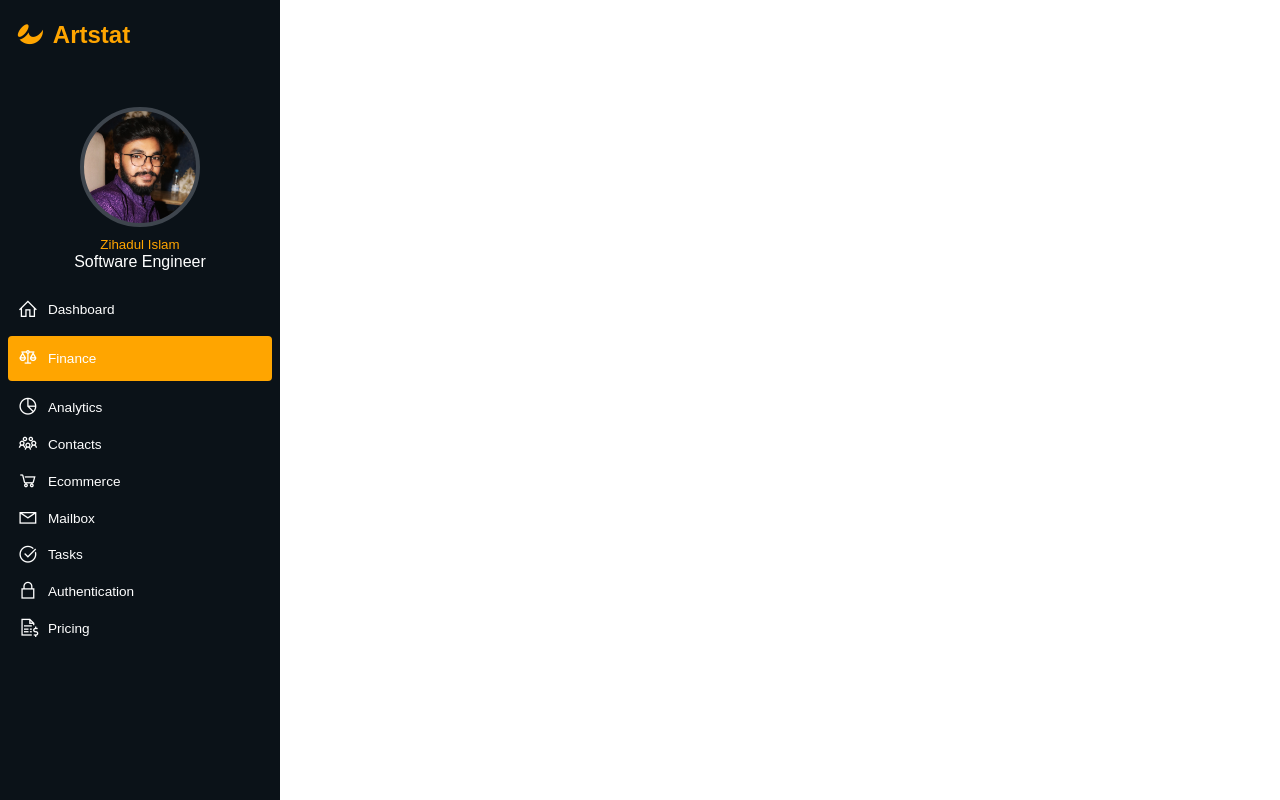
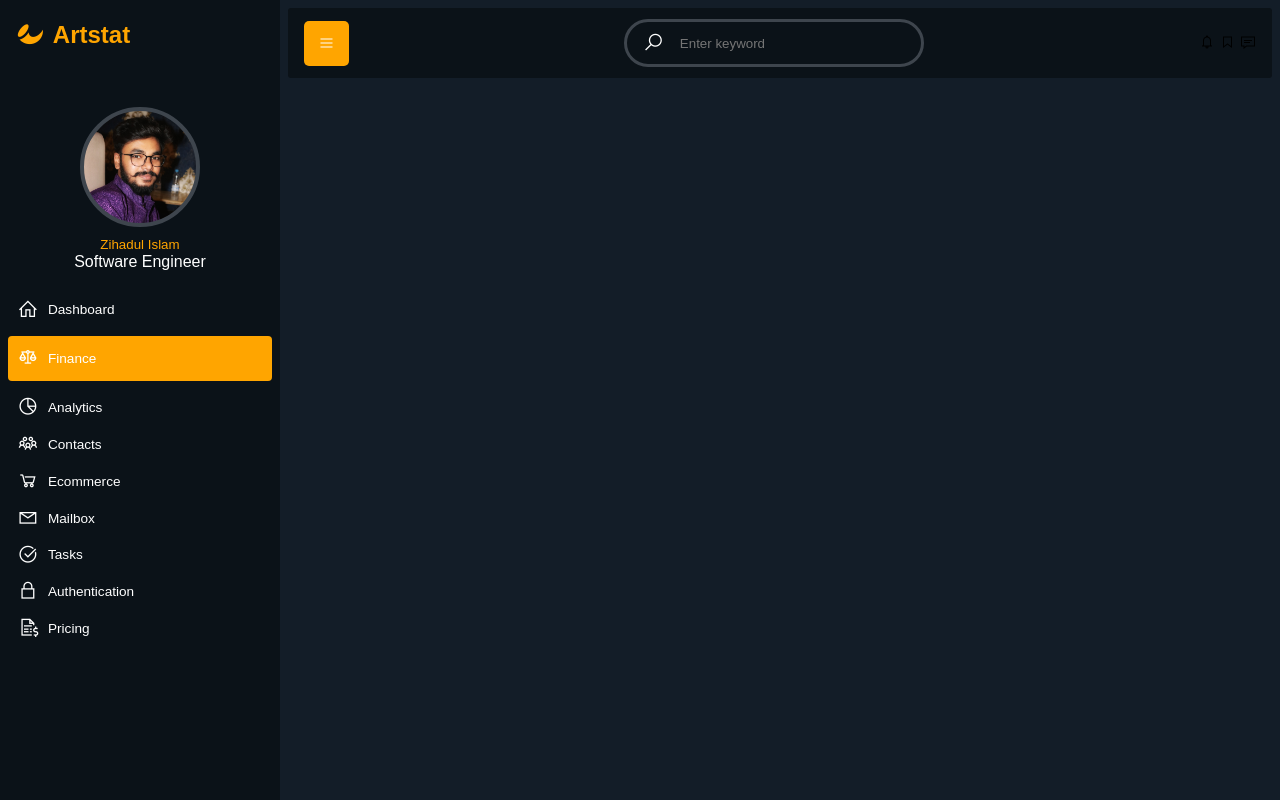
Before and after one commit to zuizihad/responsive-admin, a plain HTML site: page index.html in a window 1280 px wide. Drawn offline with nearby package versions, Linux system fonts and the light colour scheme.

Commit message:
header styled

```diff
--- a/index.html
+++ b/index.html
@@ -86,7 +86,20 @@
     </div>
     <!-- main content start -->
     <div class="main-content">
-
+        <header>
+            <label for="" class="menu-toggle">
+                <span class="las la-bars"></span>
+            </label>
+            <div class="search">
+                <span class="las la-search"></span>
+                <input type="search" name="" placeholder="Enter keyword" id="">
+            </div>
+            <div>
+                <span class="las la-bell"></span>
+                <span class="las la-bookmark"></span>
+                <span class="las la-sms"></span>
+            </div>
+        </header>
     </div>
 
 </body>
--- a/style.css
+++ b/style.css
@@ -12,7 +12,10 @@
     padding: 0;
     margin: 0;
 }
-
+input, button {
+    outline: none;
+}
+/* sidebar css style start */
 .sidebar {
     height: 100vh;
     width: 280px;
@@ -88,3 +91,56 @@
     border-radius: 4px;
     height:45px;
 }
+/* sidebar css style end */
+/* main content css style start */
+
+.main-content {
+    margin-left: 280px;
+    min-height: 100vh;
+    background: var(--bg-body);
+    padding: .5rem;
+}
+header {
+    height:70px;
+    display:flex;
+    justify-content:space-between;
+    align-items:center;
+    background: var(--bg);
+    padding: 0rem 1rem;
+    position: fixed;
+    left:calc(280px + .5rem);
+    right:.5rem;
+    top: .5rem;
+    border-radius: 3px;
+}
+.menu-toggle {
+    height:45px;
+    width:45px;
+    background: var(--main);
+    color: #fff;
+    display: grid;
+    place-items: center;
+    border-radius:5px;
+}
+
+.search {
+    display:flex;
+    width:300px;
+    border-radius:30px;
+    overflow-x: hidden;
+    border: 3px solid #3e454d;
+    align-items: center;
+}
+.search span {
+    font-size:1.3rem;
+    color: #fff;
+    padding-left: 1rem;
+}
+.search input {
+    flex: 1;
+    height:42px;
+    border: none;
+    background: transparent;
+    padding:1rem;
+    color: #fff;
+}
```
